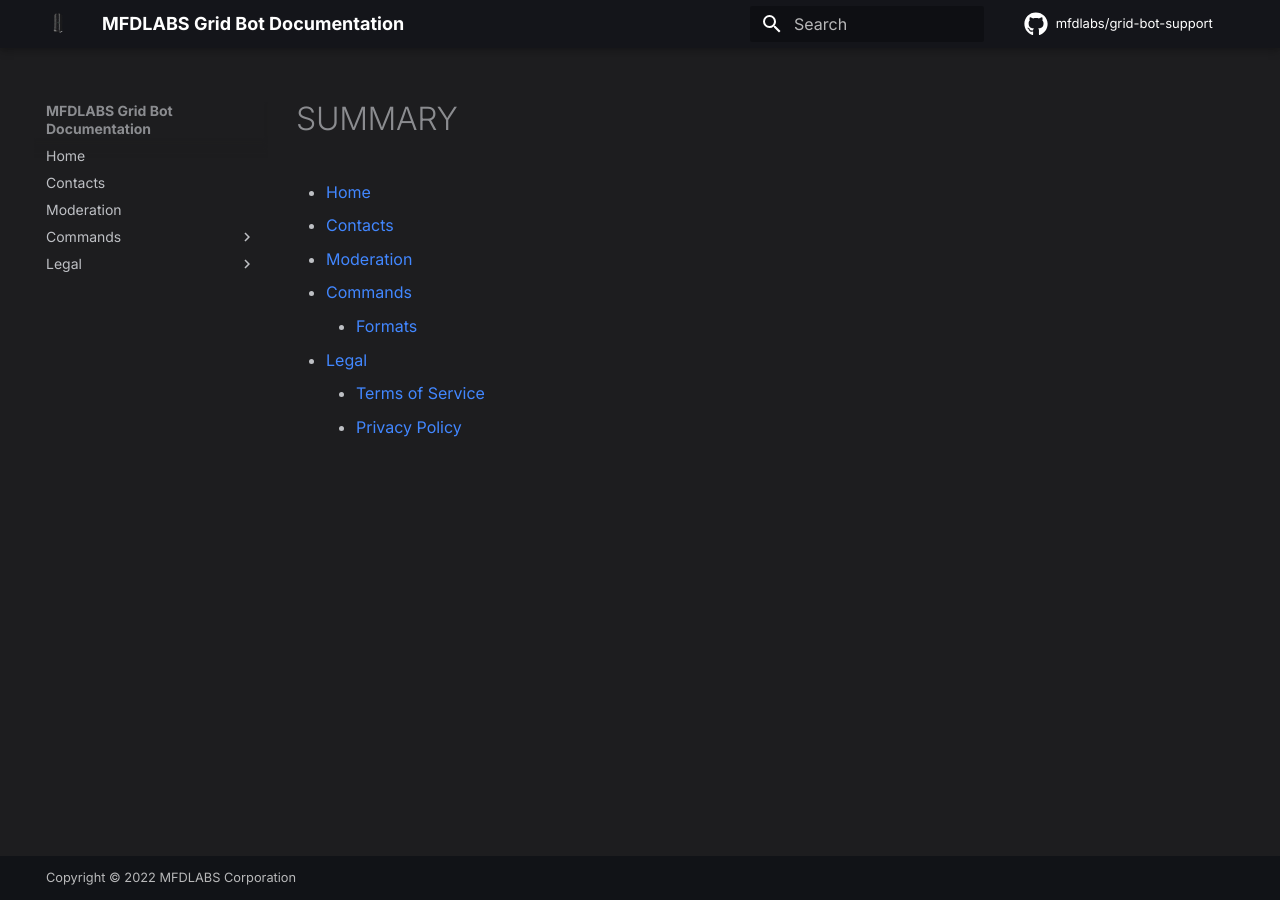
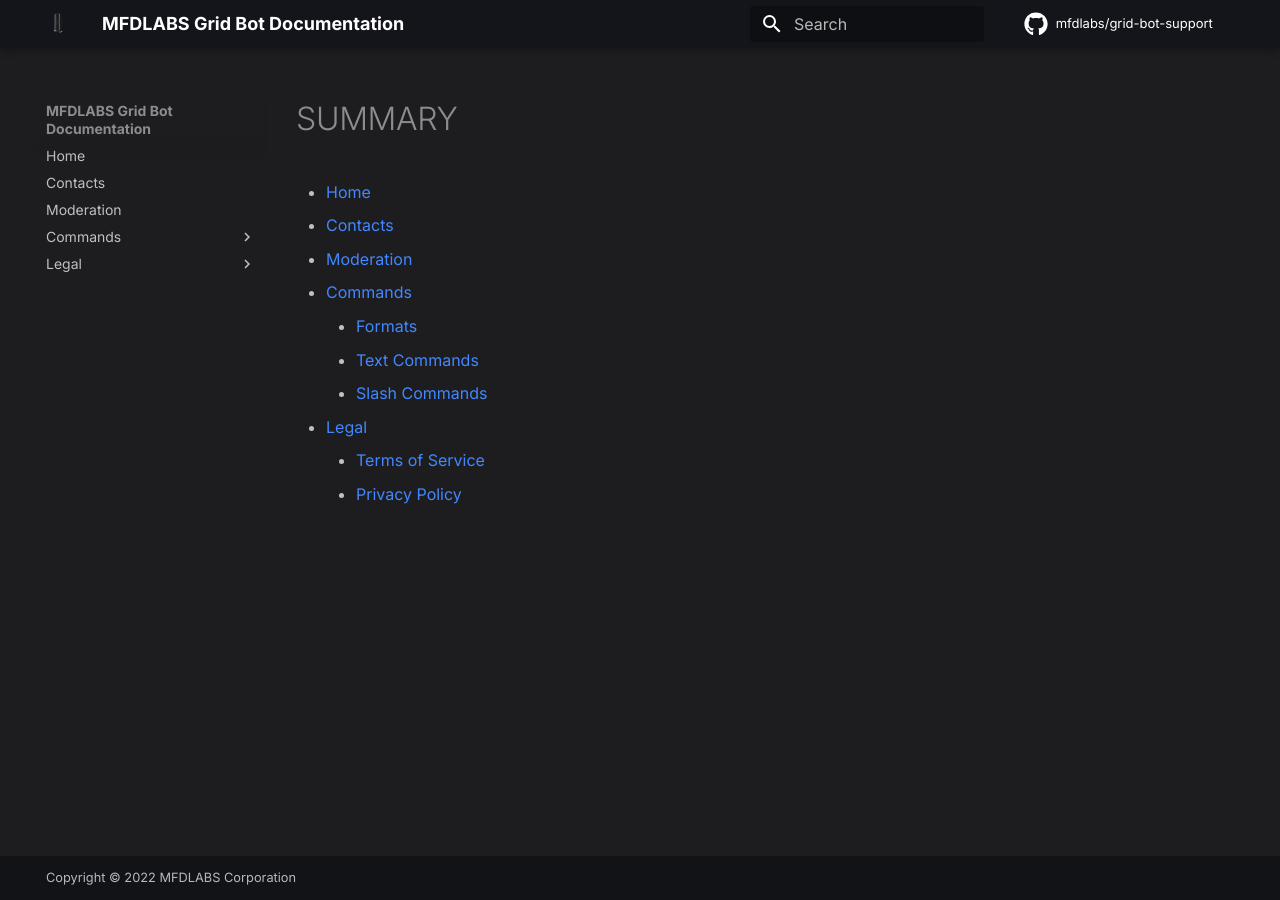
Before and after one commit to mfdlabs/grid-bot-support, an MkDocs documentation site: the page built from docs/SUMMARY.md, in a window 1280 px wide. Built offline with MkDocs 1.6.1 and Material for MkDocs 9.7.7, drawn with Linux system fonts in a browser that asks for light colours; comment, search, counter and statistics services are not loaded.

Commit message:
Add new pages to navbar

```diff
--- a/docs/SUMMARY.md
+++ b/docs/SUMMARY.md
@@ -3,6 +3,8 @@
 * [Moderation](moderation.md)
 * [Commands](commands.md)
     * [Formats](./commands/formats.md)
+    * [Text Commands](./commands/text.md)
+    * [Slash Commands](./commands/slash.md)
 * [Legal](legal.md)
     * [Terms of Service](./legal/tos.md)
     * [Privacy Policy](./legal/privacy-policy.md)
```
